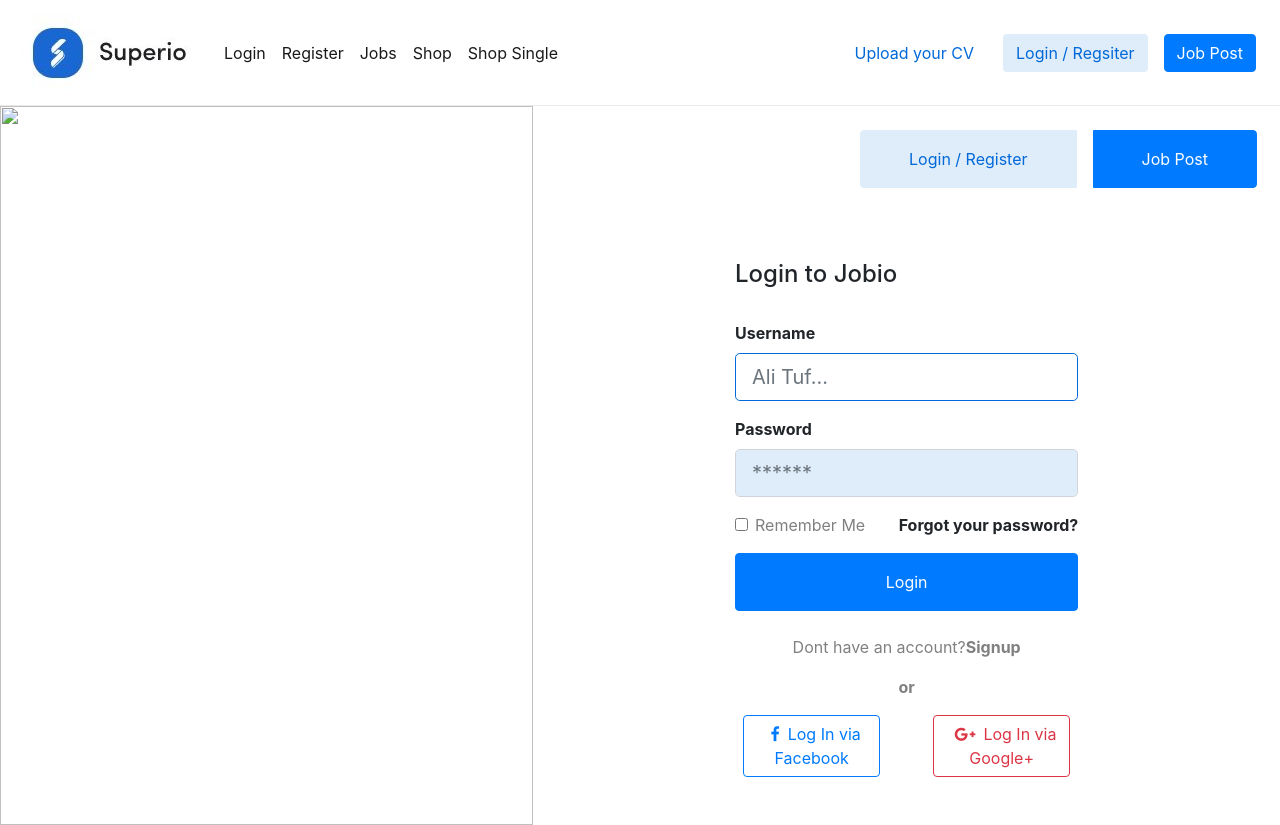
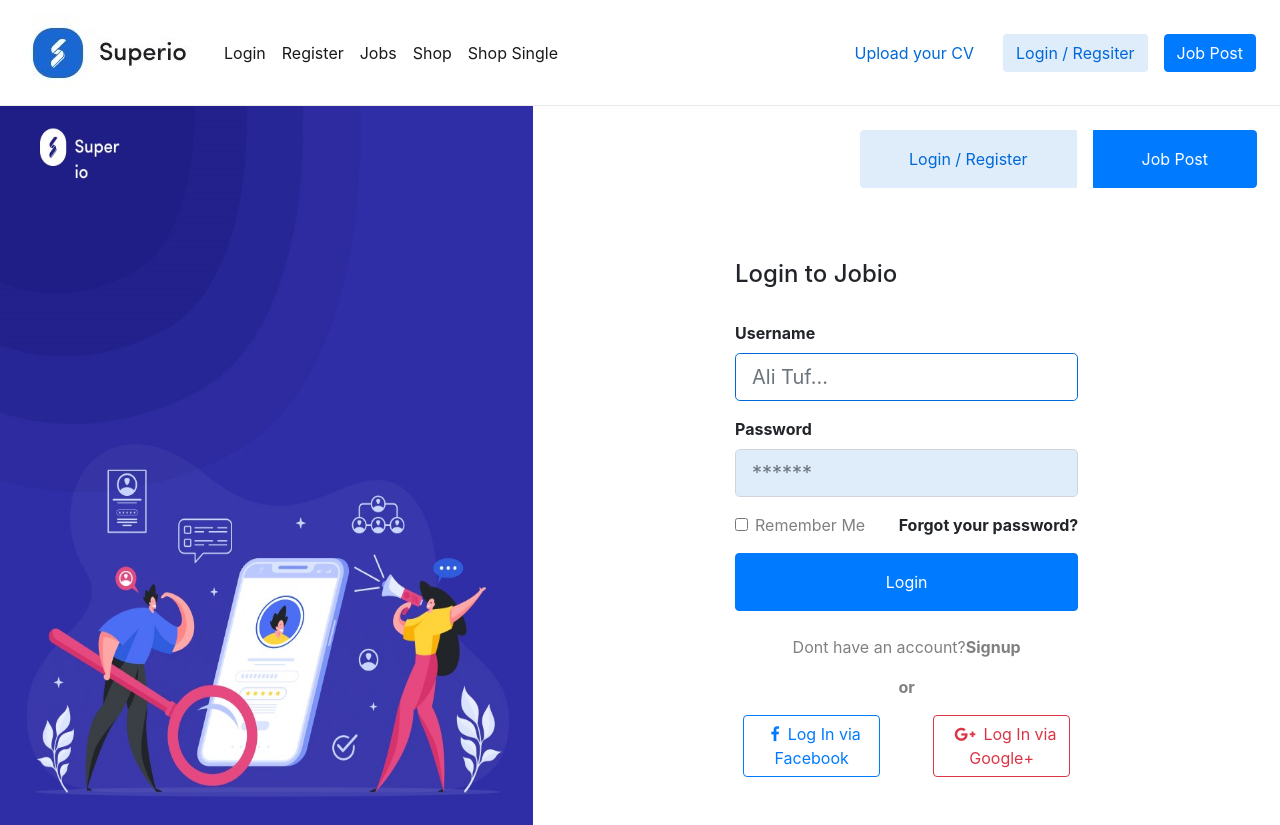
Before and after one commit to Musharraf-02/Final_Task, a plain HTML site: page Final Project/login.html in a window 1280 px wide. Drawn offline with nearby package versions, Linux system fonts and the light colour scheme; the site is published under a folder, as on GitHub Pages, so addresses that start at the root find nothing.

Commit message:
relative path fixed

```diff
--- a/Final Project/login.html
+++ b/Final Project/login.html
@@ -52,7 +52,7 @@
 <div class="container-fluid">
     <div class="row">
         <div class="col-md-5 col-12 p-0">
-            <img src="/assests/img/banner.jpg" width="100%" height="100%">
+            <img src="./assests/img/banner.jpg" width="100%" height="100%">
         </div>
         <div class="col-md-7 col-12">
             <div class="row">
```
Also changed, not shown: Final Project/register.html (+1 -1 lines).
